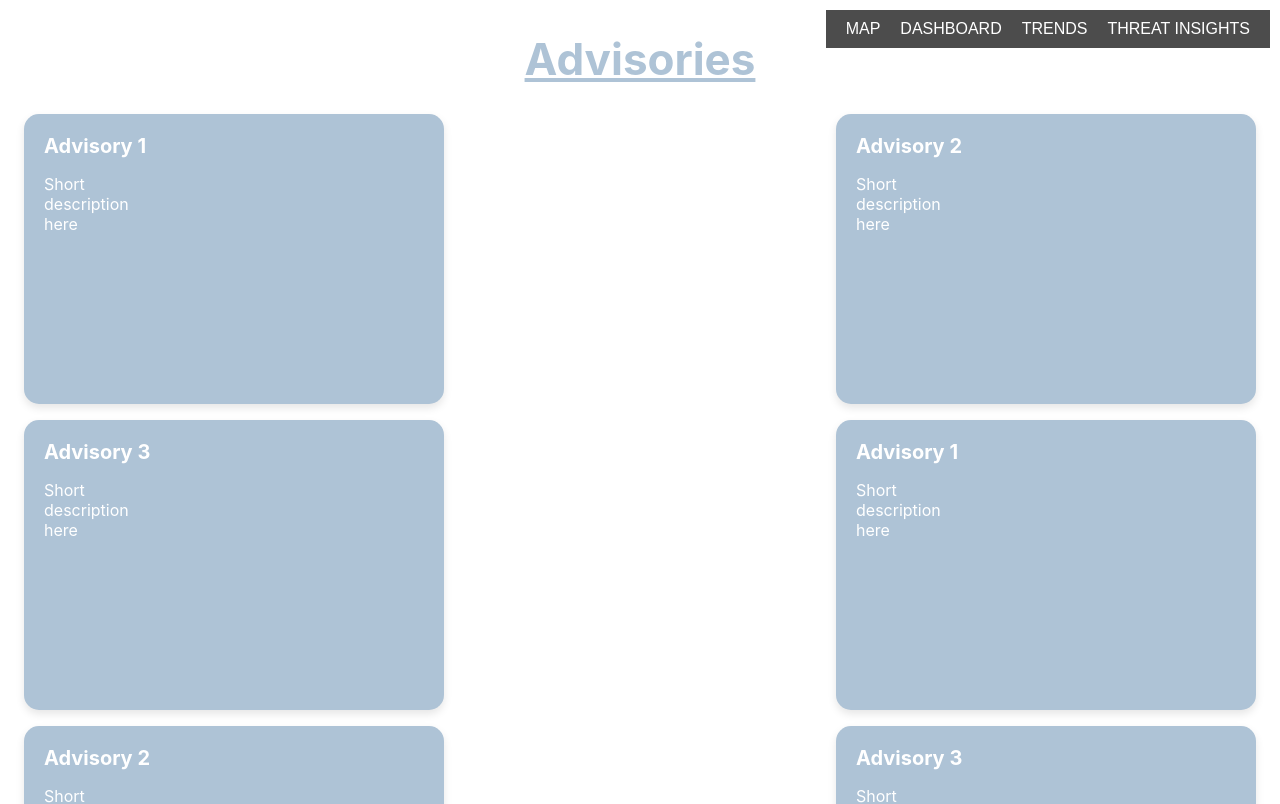
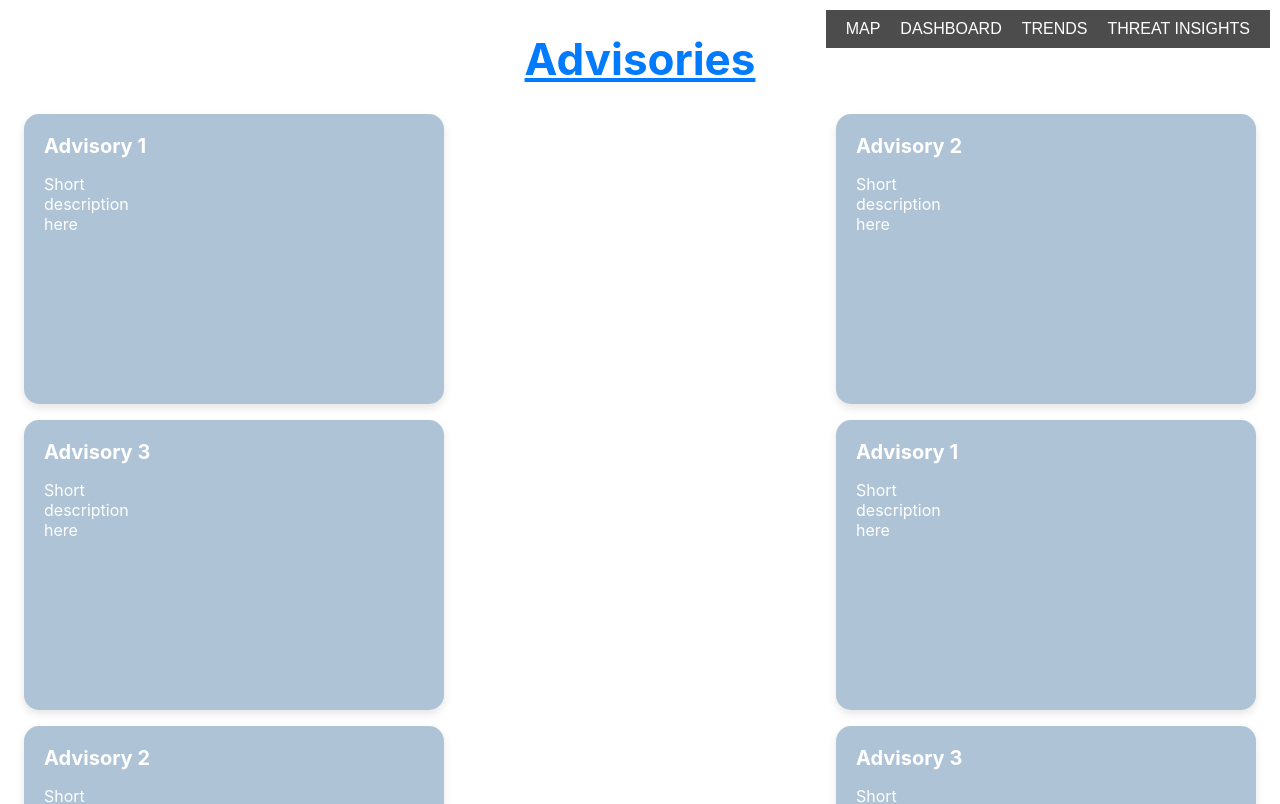
Before and after one commit to cipherwisdom/Threat_Map, a React (Create React App) app: page /trends in a window 1280 px wide. Shown: the top 804 px of the page. Built offline with nearby package versions, Linux system fonts and the light colour scheme.

Commit message:
Fixed CSS fro advisory page

```diff
--- a/src/TrendsPage.js
+++ b/src/TrendsPage.js
@@ -44,7 +44,7 @@ const styles = {
   title: {
     fontSize: '44px',
     fontWeight: 'bold',
-    color: '#aec3d6', // Set the color to blue
+    color: '#007bff', // Set the color to blue
     textAlign: 'center', // Align the text to the middle
     marginTop: '16px', // Add some top margin for spacing
     textDecorationLine: 'underline',
```
